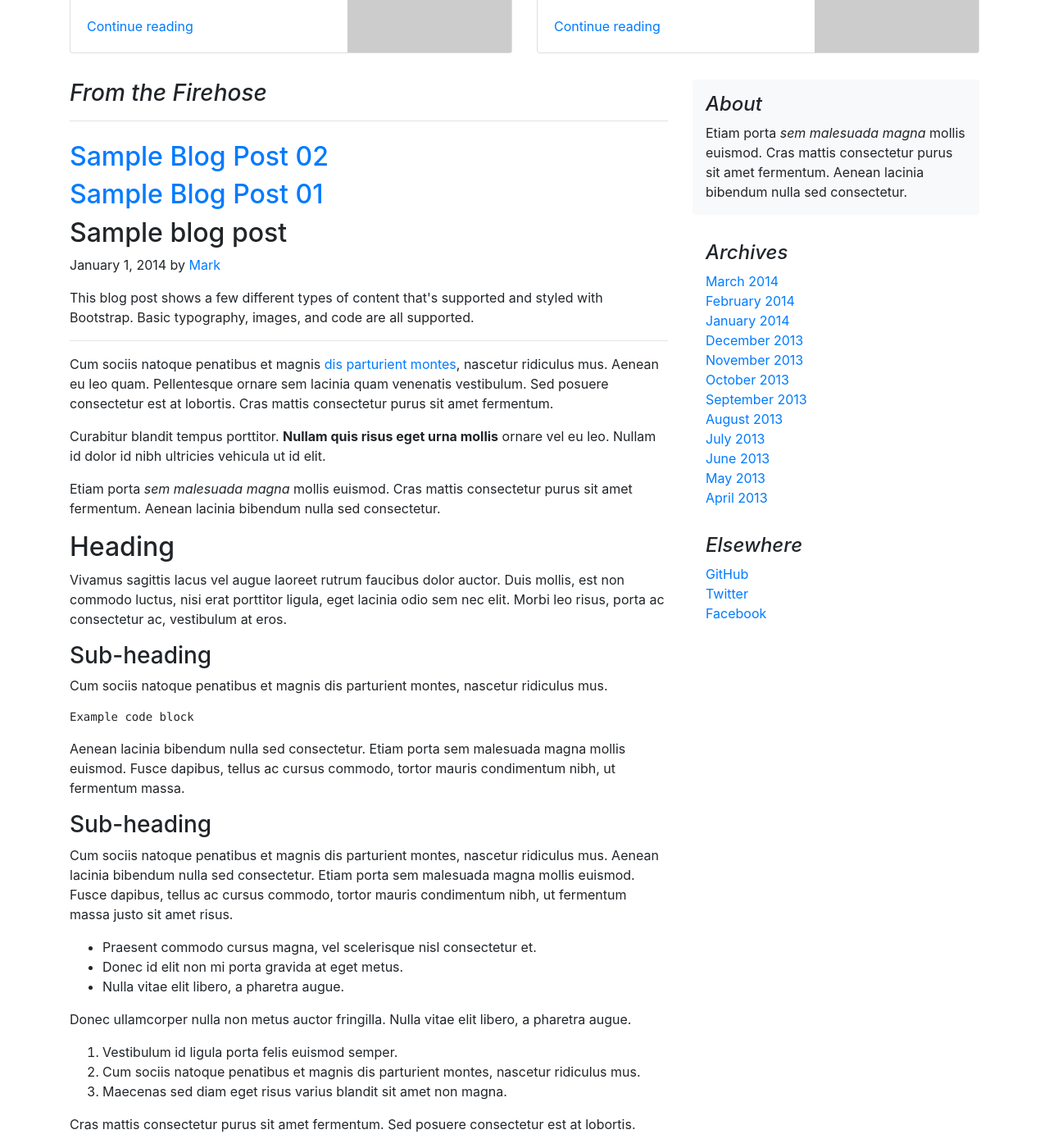
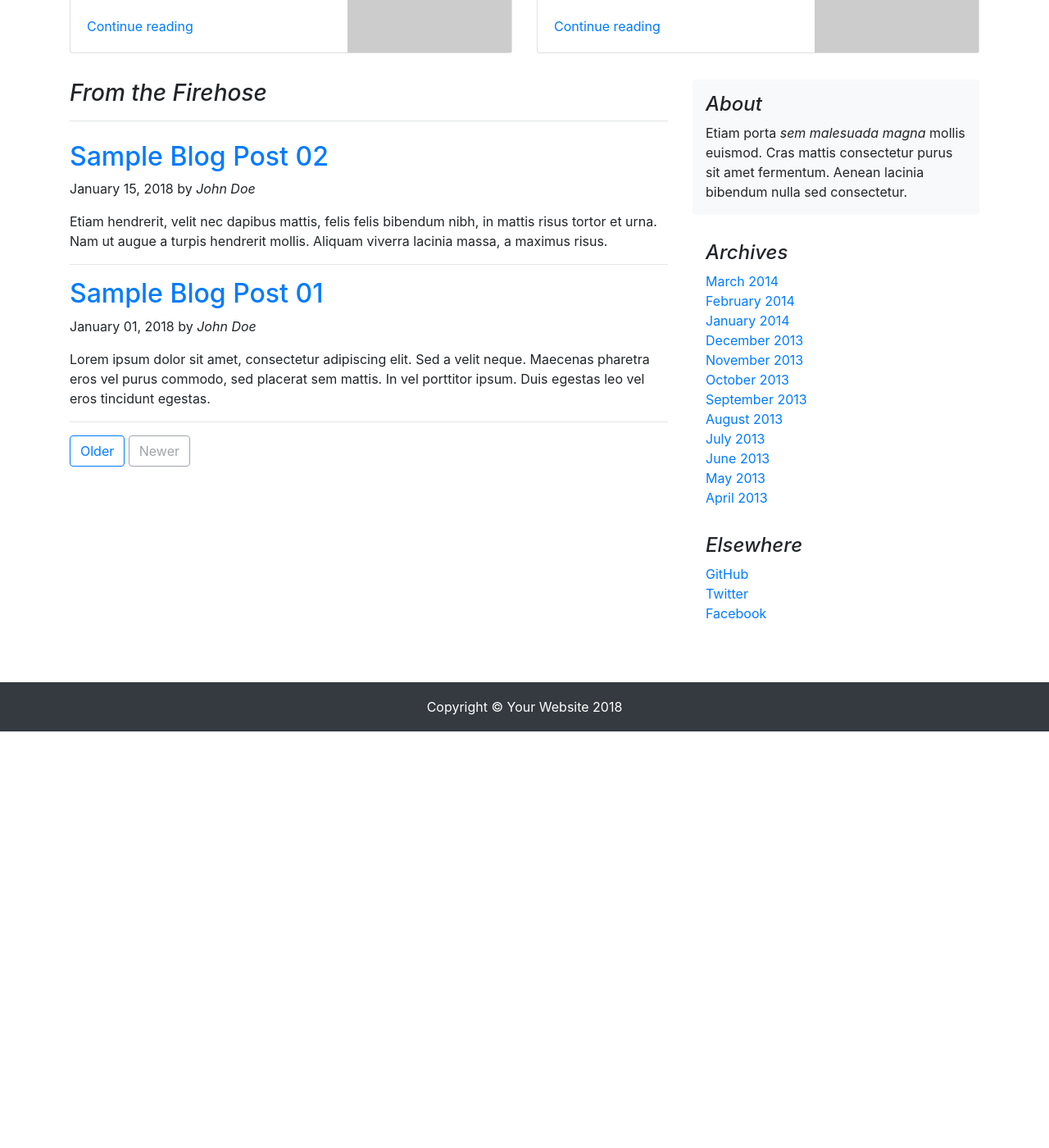
Before and after one commit to jjmcsorley/bootstrap-jekyll, a Jekyll site: the page built from pages/blog.html, in a window 1280 px wide and 1400 px high, scrolled down 745 px. Shown: the whole window at 82% size. Built offline with Jekyll 4.4.1, drawn with Linux system fonts in a browser that asks for light colours; after the commit the page ends 1637 px from its top, so only the background shows below that; some of the changed text lies outside the part shown.

Commit message:
show all post on blog page

```diff
--- a/_posts/2018-01-15-sample-blog-post-02.md
+++ b/_posts/2018-01-15-sample-blog-post-02.md
@@ -3,7 +3,7 @@ layout: post
 category: blog
 author: John Doe
 ---
-Lorem ipsum dolor sit amet, consectetur adipiscing elit. Sed a velit neque. Maecenas pharetra eros vel purus commodo, sed placerat sem mattis. In vel porttitor ipsum. Duis egestas leo vel eros tincidunt egestas. Aliquam nibh quam, condimentum dictum efficitur consequat, feugiat nec justo. Praesent ac massa sem. Duis venenatis nulla sit amet mi lacinia lacinia. Etiam pellentesque ipsum ipsum, vitae placerat nibh tempus ut. Phasellus sed est commodo, sodales purus commodo, consequat odio. Maecenas augue metus, congue ac consequat vel, commodo sed urna. Proin consequat tellus a pharetra laoreet. Etiam hendrerit, velit nec dapibus mattis, felis felis bibendum nibh, in mattis risus tortor et urna. Nam ut augue a turpis hendrerit mollis. Aliquam viverra lacinia massa, a maximus risus.
+Etiam hendrerit, velit nec dapibus mattis, felis felis bibendum nibh, in mattis risus tortor et urna. Nam ut augue a turpis hendrerit mollis. Aliquam viverra lacinia massa, a maximus risus.
 
 Maecenas finibus turpis sed metus interdum mattis. In nec lobortis nulla. Aliquam porttitor suscipit ipsum vitae pulvinar. Nullam et malesuada quam, auctor pulvinar eros. Vestibulum lobortis suscipit neque a suscipit. Aenean suscipit sem erat, nec luctus dui elementum quis. Nulla facilisi. Fusce consequat dui vel dolor egestas pellentesque. Nam et nisl tellus. Aliquam erat volutpat. Nullam sed dapibus metus, eget scelerisque ligula.
 
--- a/pages/blog.html
+++ b/pages/blog.html
@@ -84,67 +84,11 @@ categories: jekyll bootstrap
               <a href="{{ post.url }}">
                 <h2 class="blog-post-title">{{ post.title }}</h2>
               </a>
+              <p class="blog-post-date">{{ post.date | date:"%B %d, %Y" }} by <i class="blog-post-author">{{ post.author }}</i></p>
+              <p>{{ post.excerpt }}</p>
+              <hr>
             {% endfor %}
           </div>
-
-          <div class="blog-post">
-            <h2 class="blog-post-title">Sample blog post</h2>
-            <p class="blog-post-meta">January 1, 2014 by <a href="#">Mark</a></p>
-
-            <p>This blog post shows a few different types of content that's supported and styled with Bootstrap. Basic typography, images, and code are all supported.</p>
-            <hr>
-            <p>Cum sociis natoque penatibus et magnis <a href="#">dis parturient montes</a>, nascetur ridiculus mus. Aenean eu leo quam. Pellentesque ornare sem lacinia quam venenatis vestibulum. Sed posuere consectetur est at lobortis. Cras mattis consectetur purus sit amet fermentum.</p>
-            <blockquote>
-              <p>Curabitur blandit tempus porttitor. <strong>Nullam quis risus eget urna mollis</strong> ornare vel eu leo. Nullam id dolor id nibh ultricies vehicula ut id elit.</p>
-            </blockquote>
-            <p>Etiam porta <em>sem malesuada magna</em> mollis euismod. Cras mattis consectetur purus sit amet fermentum. Aenean lacinia bibendum nulla sed consectetur.</p>
-            <h2>Heading</h2>
-            <p>Vivamus sagittis lacus vel augue laoreet rutrum faucibus dolor auctor. Duis mollis, est non commodo luctus, nisi erat porttitor ligula, eget lacinia odio sem nec elit. Morbi leo risus, porta ac consectetur ac, vestibulum at eros.</p>
-            <h3>Sub-heading</h3>
-            <p>Cum sociis natoque penatibus et magnis dis parturient montes, nascetur ridiculus mus.</p>
-            <pre><code>Example code block</code></pre>
-            <p>Aenean lacinia bibendum nulla sed consectetur. Etiam porta sem malesuada magna mollis euismod. Fusce dapibus, tellus ac cursus commodo, tortor mauris condimentum nibh, ut fermentum massa.</p>
-            <h3>Sub-heading</h3>
-            <p>Cum sociis natoque penatibus et magnis dis parturient montes, nascetur ridiculus mus. Aenean lacinia bibendum nulla sed consectetur. Etiam porta sem malesuada magna mollis euismod. Fusce dapibus, tellus ac cursus commodo, tortor mauris condimentum nibh, ut fermentum massa justo sit amet risus.</p>
-            <ul>
-              <li>Praesent commodo cursus magna, vel scelerisque nisl consectetur et.</li>
-              <li>Donec id elit non mi porta gravida at eget metus.</li>
-              <li>Nulla vitae elit libero, a pharetra augue.</li>
-            </ul>
-            <p>Donec ullamcorper nulla non metus auctor fringilla. Nulla vitae elit libero, a pharetra augue.</p>
-            <ol>
-              <li>Vestibulum id ligula porta felis euismod semper.</li>
-              <li>Cum sociis natoque penatibus et magnis dis parturient montes, nascetur ridiculus mus.</li>
-              <li>Maecenas sed diam eget risus varius blandit sit amet non magna.</li>
-            </ol>
-            <p>Cras mattis consectetur purus sit amet fermentum. Sed posuere consectetur est at lobortis.</p>
-          </div><!-- /.blog-post -->
-
-          <div class="blog-post">
-            <h2 class="blog-post-title">Another blog post</h2>
-            <p class="blog-post-meta">December 23, 2013 by <a href="#">Jacob</a></p>
-
-            <p>Cum sociis natoque penatibus et magnis <a href="#">dis parturient montes</a>, nascetur ridiculus mus. Aenean eu leo quam. Pellentesque ornare sem lacinia quam venenatis vestibulum. Sed posuere consectetur est at lobortis. Cras mattis consectetur purus sit amet fermentum.</p>
-            <blockquote>
-              <p>Curabitur blandit tempus porttitor. <strong>Nullam quis risus eget urna mollis</strong> ornare vel eu leo. Nullam id dolor id nibh ultricies vehicula ut id elit.</p>
-            </blockquote>
-            <p>Etiam porta <em>sem malesuada magna</em> mollis euismod. Cras mattis consectetur purus sit amet fermentum. Aenean lacinia bibendum nulla sed consectetur.</p>
-            <p>Vivamus sagittis lacus vel augue laoreet rutrum faucibus dolor auctor. Duis mollis, est non commodo luctus, nisi erat porttitor ligula, eget lacinia odio sem nec elit. Morbi leo risus, porta ac consectetur ac, vestibulum at eros.</p>
-          </div><!-- /.blog-post -->
-
-          <div class="blog-post">
-            <h2 class="blog-post-title">New feature</h2>
-            <p class="blog-post-meta">December 14, 2013 by <a href="#">Chris</a></p>
-
-            <p>Cum sociis natoque penatibus et magnis dis parturient montes, nascetur ridiculus mus. Aenean lacinia bibendum nulla sed consectetur. Etiam porta sem malesuada magna mollis euismod. Fusce dapibus, tellus ac cursus commodo, tortor mauris condimentum nibh, ut fermentum massa justo sit amet risus.</p>
-            <ul>
-              <li>Praesent commodo cursus magna, vel scelerisque nisl consectetur et.</li>
-              <li>Donec id elit non mi porta gravida at eget metus.</li>
-              <li>Nulla vitae elit libero, a pharetra augue.</li>
-            </ul>
-            <p>Etiam porta <em>sem malesuada magna</em> mollis euismod. Cras mattis consectetur purus sit amet fermentum. Aenean lacinia bibendum nulla sed consectetur.</p>
-            <p>Donec ullamcorper nulla non metus auctor fringilla. Nulla vitae elit libero, a pharetra augue.</p>
-          </div><!-- /.blog-post -->
 
           <nav class="blog-pagination">
             <a class="btn btn-outline-primary" href="#">Older</a>
```
Also changed, not shown: _posts/2018-01-01-sample-blog-post-01.md (+3 -1 lines), README.md.
